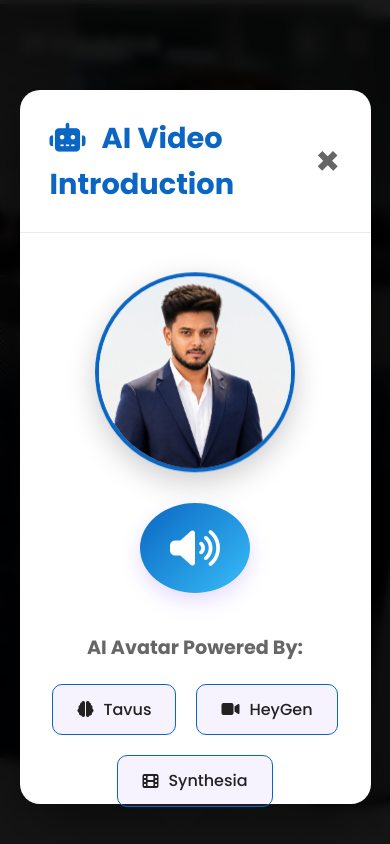
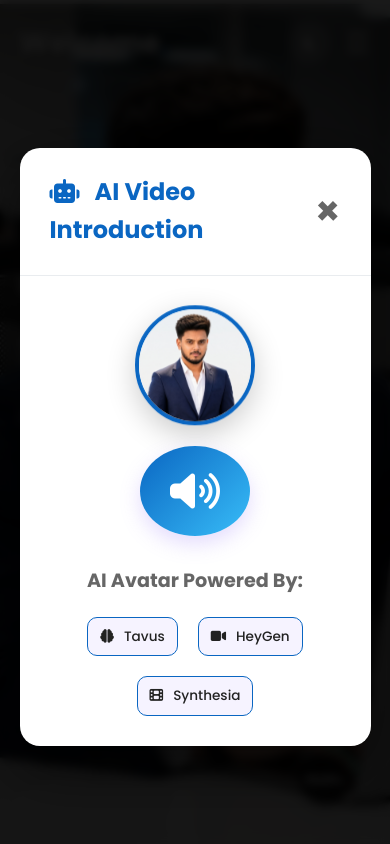
Before and after one commit to Skismail57/skismailportfolio, a website: page index.html in a window 390 px wide. Both pictures are taken after a click on the button "Watch AI Ismail". Shown: the top 844 px of the page. Drawn offline with nearby package versions, Linux system fonts and the light colour scheme; no server answers.

Commit message:
Add mobile responsiveness for AI modal, update nav, and optimize dark mode

```diff
--- a/style.css
+++ b/style.css
@@ -209,6 +209,18 @@ body.dark-mode .theme-toggle {
   border-color: rgba(167, 139, 250, 0.5);
 }
 
+/* Mobile nav menu in dark mode */
+@media (max-width: 768px) {
+  body.dark-mode nav ul {
+    background: rgba(45, 27, 78, 0.95);
+    border-color: rgba(167, 139, 250, 0.3);
+  }
+
+  body.dark-mode nav ul li a {
+    color: #f8fafc;
+  }
+}
+
 /* ===== NAVBAR ===== */
 nav {
   position: fixed;
@@ -3128,6 +3140,49 @@ html {
     grid-template-columns: repeat(2, 1fr);
     gap: 20px;
   }
+
+  /* Hero buttons responsive */
+  .hero-buttons {
+    flex-direction: column;
+    gap: 15px;
+    align-items: center;
+  }
+
+  .ai-video-btn {
+    padding: 12px 25px;
+    font-size: 1rem;
+  }
+
+  /* Modal responsive */
+  .modal-content {
+    width: 90% !important;
+    margin: 20px;
+  }
+
+  .modal-body {
+    padding: 30px 20px;
+  }
+
+  .ai-avatar {
+    width: 150px;
+    height: 150px;
+  }
+
+  .ai-avatar-section {
+    gap: 20px;
+    margin-bottom: 30px;
+  }
+
+  .tech-stack {
+    flex-wrap: wrap;
+    justify-content: center;
+  }
+
+  .tech-option {
+    min-width: 100px;
+    padding: 10px 15px;
+    font-size: 0.9rem;
+  }
 }
 
 @media (max-width: 480px) {
@@ -3135,6 +3190,10 @@ html {
     font-size: 2.5rem;
   }
 
+  .intro-text h3 {
+    font-size: 1.1rem;
+  }
+
   .about-container img {
     width: 200px;
     height: 200px;
@@ -3154,6 +3213,27 @@ html {
 
   .skills-grid {
     grid-template-columns: 1fr;
+  }
+
+  /* Even smaller modal adjustments */
+  .ai-video-btn {
+    padding: 10px 20px;
+    font-size: 0.95rem;
+  }
+
+  .ai-avatar {
+    width: 120px;
+    height: 120px;
+  }
+
+  .modal-header h2 {
+    font-size: 1.5rem;
+  }
+
+  .tech-option {
+    min-width: 80px;
+    padding: 8px 12px;
+    font-size: 0.85rem;
   }
 }
 
```
